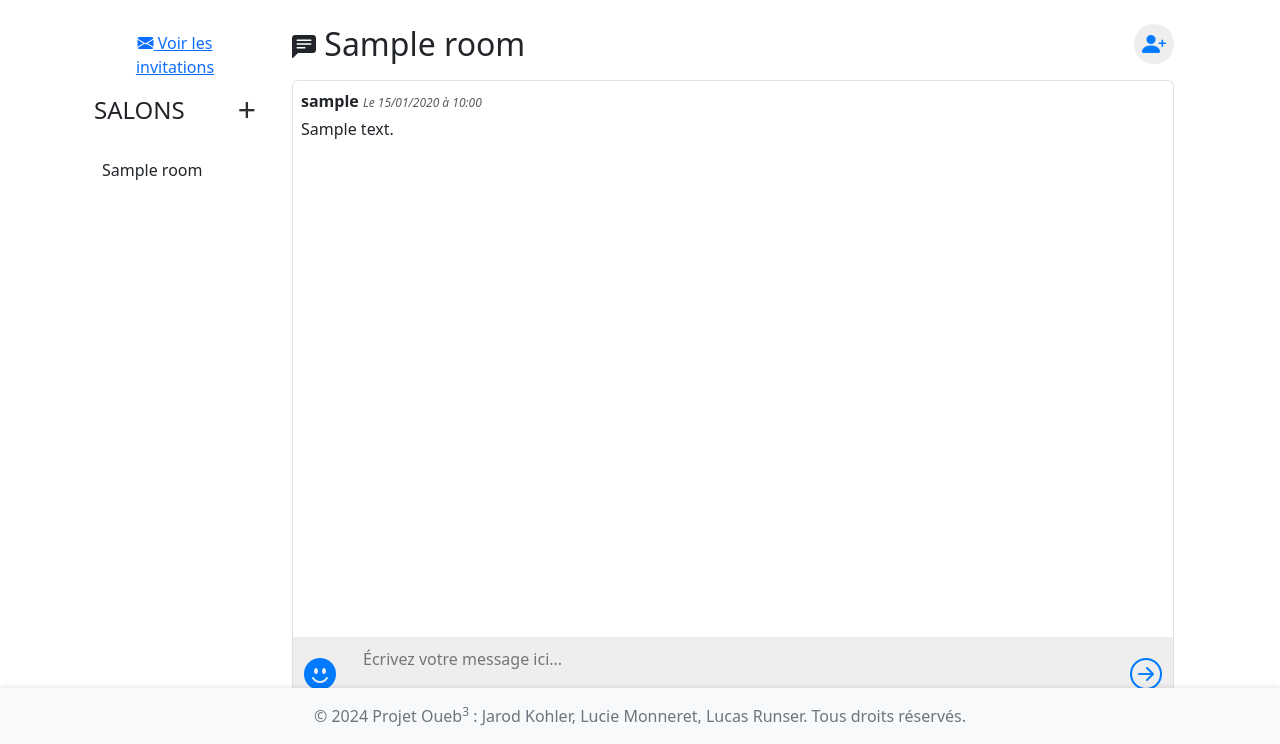
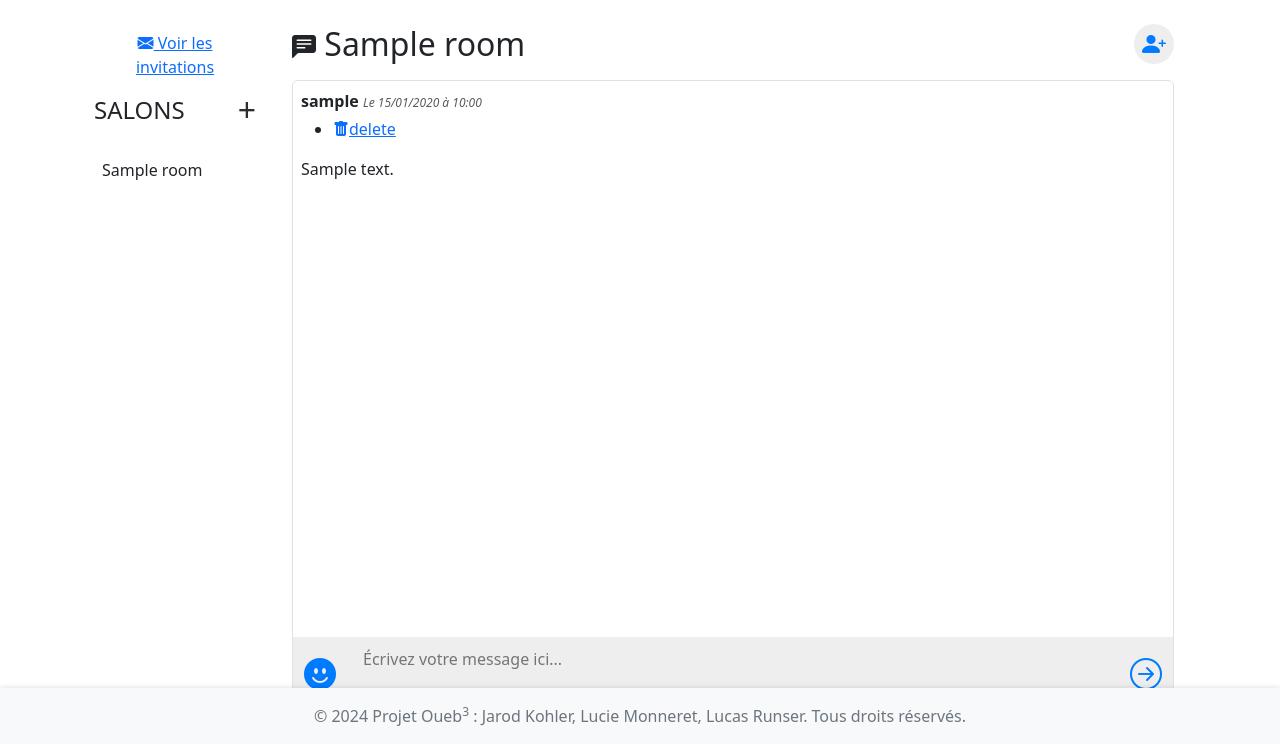
Before and after one commit to jarod25/Projet-Oueb, a Django app: template room/templates/room_details.html in a window 1280 px wide. Shown: the part 56-800 px from the top of the page. Run offline with Django 5.2, Linux system fonts and the light colour scheme; tables that the repository leaves empty hold one stand-in row (values such as "Sample post"); the template is opened without the code that fills it: values that come from a table or form of the project are taken from there, most other values are stand-ins (such as "Sample title", 1, 10 or a date in 2020); some libraries are stand-ins or nearby versions.

Commit message:
addded a delete button / temporary commented the loadMessages function in js

```diff
--- a/room/templates/room_details.html
+++ b/room/templates/room_details.html
@@ -25,6 +25,9 @@
                                 <span class="message-date text-muted">Le {{ message.sent_at|date:'d/m/Y' }} à {{ message.sent_at|date:'H:i' }}</span>
                             {% endif %}
                         </p>
+                        <ul>
+                            <li><a href="{% url 'delete-message' message.pk %}"><i class="bi bi-trash-fill"></i>delete</a></li>
+                        </ul>
                         <p class="message-content">
                             {{ message.content|linebreaksbr }}
                         </p>
--- a/room/urls.py
+++ b/room/urls.py
@@ -7,6 +7,7 @@ urlpatterns = [
     path('<int:room_id>/delete/', views.delete_room_view, name='delete_room'),
     path('<int:room_id>/', views.room_detail_view, name='room_detail'),
     path('<int:room_id>/send_message/', views.send_message_view, name='send_message'),
+    path('delete-message/<int:pk>/', views.delete_message, name="delete-message"),
     path('<int:room_id>/invite/', views.invite_user_view, name='invite_user'),
     path('<int:room_id>/invite/search_users', views.search_users, name='search_users'),
     path('invitations/<int:invitation_id>/manage/', views.manage_invitation_view, name='manage_invitation'),
--- a/static/js/custom.js
+++ b/static/js/custom.js
@@ -25,7 +25,7 @@ $(document).ready(function () {
 
     // Load messages and handle message submission
     let lastMessageId = null; // Track the ID of the last displayed message
-
+/*
     function loadMessages(clearContainer = false) {
         $.ajax({
             url: window.location.href, // Use the current URL
@@ -42,12 +42,15 @@ $(document).ready(function () {
                     // Append each new message to the container
                     data.new_messages.forEach(function (message) {
                         messageContainer.append(`
-                            <div class="message">
+                            <div class="message" data-message-id="${message.id}">
                                 <p>
                                     <strong>${message.author}</strong>
                                     ${message.timestamp}<br>
                                     ${message.content}
                                 </p>
+                                <button class="delete-message btn btn-sm btn-danger" data-delete-url="${message.delete_url}" title="Supprimer ce message">
+                                    <i class="bi bi-trash-fill"></i> Supprimer
+                                </button>
                             </div>
                         `);
                         lastMessageId = message.id; // Update the last message ID
@@ -56,7 +59,7 @@ $(document).ready(function () {
             },
         });
     }
-
+*/
     // Handle message submission
     $(document).on("submit", "#message", function (e) {
         e.preventDefault();
@@ -94,3 +97,27 @@ $(document).ready(function () {
     let messagesContainer = $('#input-container');
     messagesContainer.scrollTop(messagesContainer.prop("scrollHeight"));
 });
+
+$(document).on("click", ".delete-message", function (e) {
+    e.preventDefault();
+    const button = $(this);
+    const deleteUrl = button.data("delete-url");
+    console.log(deleteUrl)
+
+    if (confirm("Voulez-vous vraiment supprimer ce message ?")) {
+        $.ajax({
+            url: deleteUrl,
+            type: "POST",
+            data: {
+                csrfmiddlewaretoken: $('input[name="csrfmiddlewaretoken"]').val(),
+            },
+            success: function () {
+                // Supprimer le message du DOM après suppression
+                button.closest(".message").remove();
+            },
+            error: function () {
+                alert("Une erreur s'est produite lors de la suppression du message.");
+            },
+        });
+    }
+});
```
Also changed, not shown: room/views.py (+7 -1 lines).
